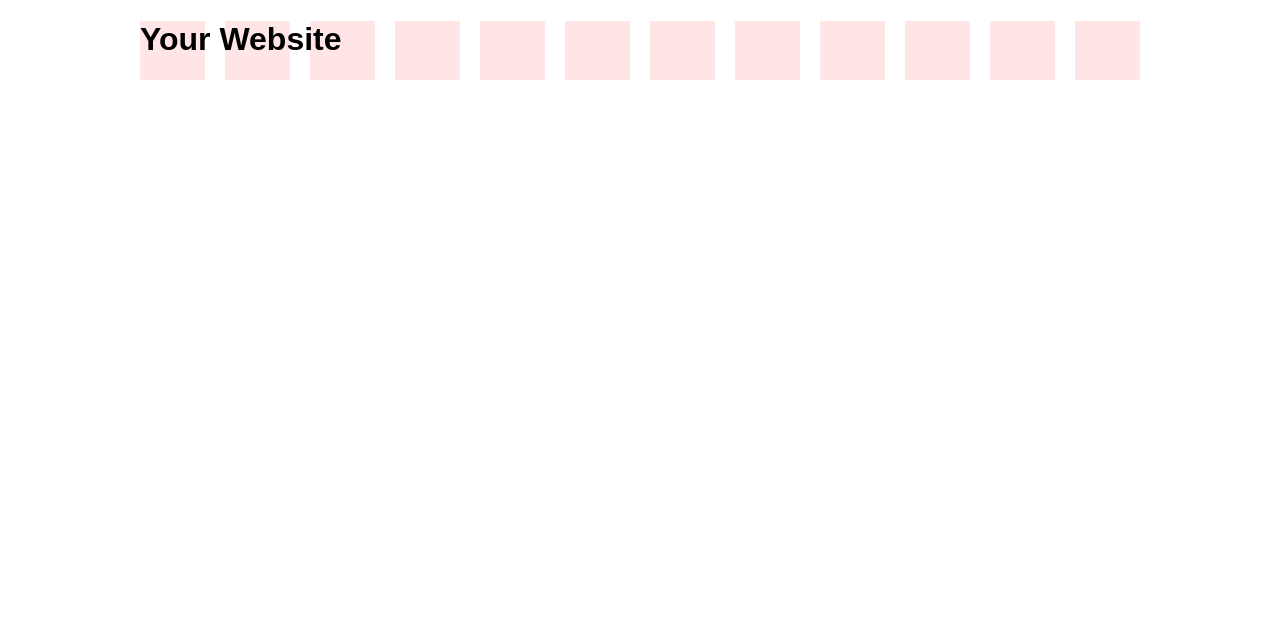
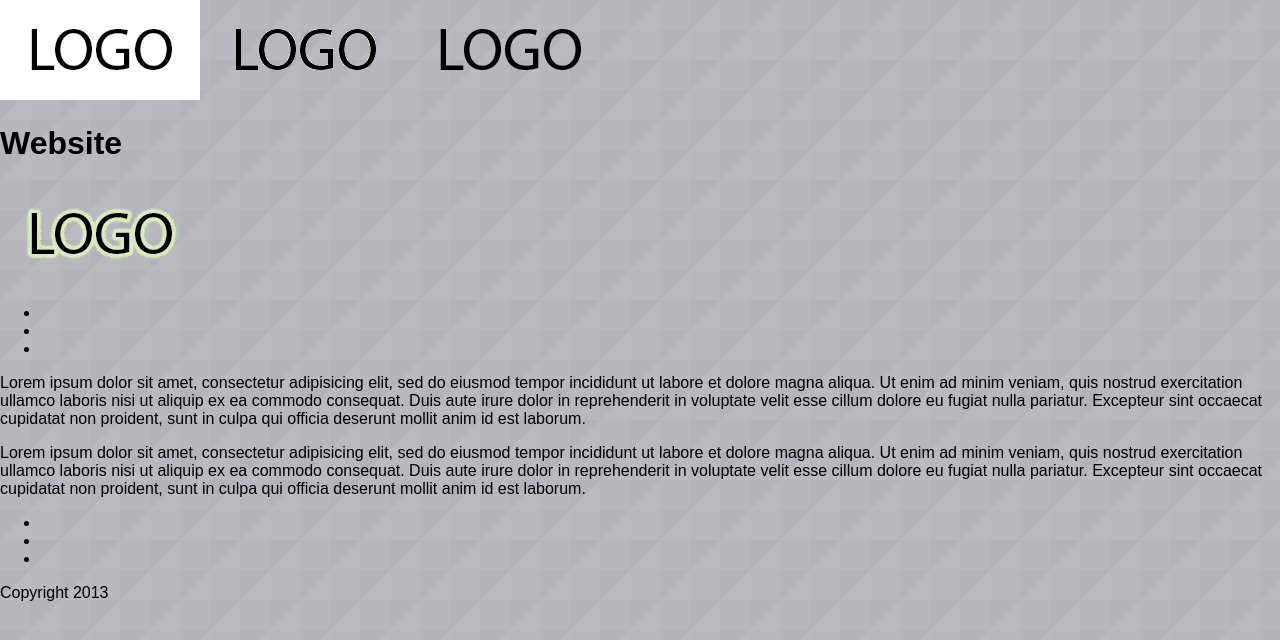
Before and after one commit to Lycan492/midterm_refresh, a plain HTML site: page index.html in a window 1280 px wide. Drawn offline with Linux system fonts and the light colour scheme.

Commit message:
v1
logo
content
markup

```diff
--- a/css/styles.css
+++ b/css/styles.css
@@ -1,7 +1,10 @@
 /* Your Website Styles */
 
+html{
+	background: url("../img/bg.png") ;
+}
 
-/* Show Grid */
-.showgrid {
-	background: url("../img/grid-bg.png") repeat-y;
-}
+
+
+/*gifs
+	small animations bad quality */
--- a/index.html
+++ b/index.html
@@ -11,16 +11,56 @@
 </head>
 <body>
 
-	<div class="container showgrid">
+	<img src="img/logo.gif" alt="">
+	<img src="img/logo.png" alt="">
+	<img src="img/logo_24.png" alt="">
 
-		<!-- Your Content -->
-		<h1>Your Website</h1>
 
-		<!-- Clearfix -->
-		<div class="clear"></div>
+	<header>
+		<h1>Website</h1>
+			<img src="img/logo_glow_24.png" alt="">
 
-	</div>
+  </header>
 
+  <nav>
+  	<ul>
+ 	 <li><a href="Main Nav"></a></li>
+ 	 <li><a href="Main Nav"></a></li>
+ 	 <li><a href="Main Nav"></a></li>
+	</ul>
+  </nav>
+
+<article>
+	<section>
+		<p>Lorem ipsum dolor sit amet, consectetur adipisicing elit, sed do eiusmod
+		tempor incididunt ut labore et dolore magna aliqua. Ut enim ad minim veniam,
+		quis nostrud exercitation ullamco laboris nisi ut aliquip ex ea commodo
+		consequat. Duis aute irure dolor in reprehenderit in voluptate velit esse
+		cillum dolore eu fugiat nulla pariatur. Excepteur sint occaecat cupidatat non
+		proident, sunt in culpa qui officia deserunt mollit anim id est laborum.</p>
+	</section>
+
+	<section>
+		<p>Lorem ipsum dolor sit amet, consectetur adipisicing elit, sed do eiusmod
+		tempor incididunt ut labore et dolore magna aliqua. Ut enim ad minim veniam,
+		quis nostrud exercitation ullamco laboris nisi ut aliquip ex ea commodo
+		consequat. Duis aute irure dolor in reprehenderit in voluptate velit esse
+		cillum dolore eu fugiat nulla pariatur. Excepteur sint occaecat cupidatat non
+		proident, sunt in culpa qui officia deserunt mollit anim id est laborum.</p>
+	</section>
+
+	<aside>
+		<ul>
+ 	 		<li><a href="Sidebar Nav"></a></li>
+ 	 		<li><a href="Sidebar Nav"></a></li>
+ 	 		<li><a href="Sidebar Nav"></a></li>
+		</ul>
+	</aside>
+</article>
+
+<footer>
+	<p>Copyright 2013</p>
+</footer>
 
 </body>
 </html>
```
Also changed, not shown: img/bg.png (added), img/chrome.png (added), img/firefox.png (added), img/ie.png (added), img/logo.gif (added), img/logo.png (added), img/logo_24.png (added), img/logo_glow_24.png (added), img/opera.png (added), img/safari.png (added).
